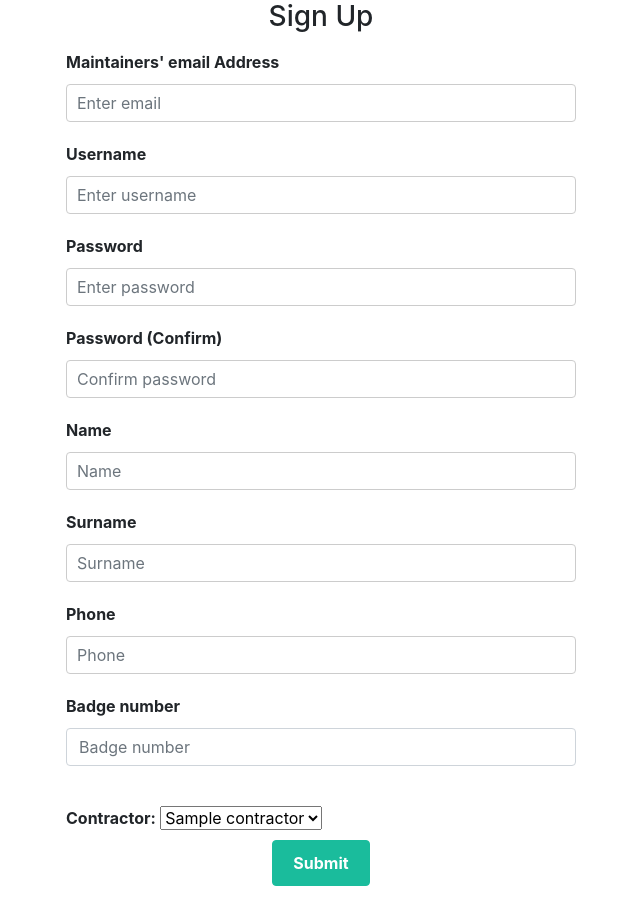
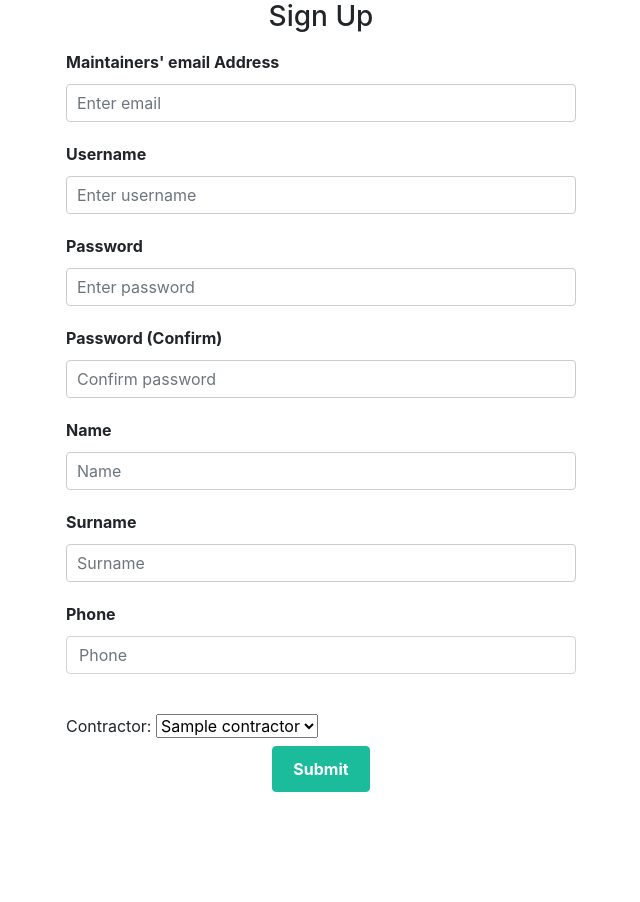
Before and after one commit to gucio123/ZSTwP, a Flask app: page /maintainers/add_maintainer in a window 1280 px wide. Shown: the part 56-958 px from the top of the page, without its empty margins (319-959 px from the left). After the commit the page ends 848 px from the top, so only its background shows below. Run offline with Flask 3, Linux system fonts and the light colour scheme; tables that the repository leaves empty hold one stand-in row (values such as "Sample post"); some libraries are stand-ins or nearby versions.

Commit message:
Adding maintainer now only creates rows in Maintainer table, not in Employee

```diff
--- a/website/templates/add_maintainer.html
+++ b/website/templates/add_maintainer.html
@@ -67,27 +67,29 @@
        <div class="form-group">
         <label for="phone">Phone</label>
         <input
-          type="password"
+          type="number"
           class="form-control"
           id="phone"
           name="phone"
+          min="100000000"
+          max="999999999"
           placeholder="Phone"
         />
-       <div class="form-group">
-        <label for="badge_number">Badge number</label>
-        <input
-          type="number"
-          class="form-control"
-          id="badge_number"
-          name="badge_number"
-          min="10000000000"
-          max="99999999999"
-          placeholder="Badge number"
-        />
+<!--       <div class="form-group">-->
+<!--        <label for="badge_number">Badge number</label>-->
+<!--        <input-->
+<!--          type="number"-->
+<!--          class="form-control"-->
+<!--          id="badge_number"-->
+<!--          name="badge_number"-->
+<!--          min="10000000000"-->
+<!--          max="99999999999"-->
+<!--          placeholder="Badge number"-->
+<!--        />-->
       </div>
       <br />
       <label for="contractor_id">Contractor:</label>
-        <select name="contractor">
+        <select name="contractor" id="contractor_id">
           {% for contractor in contractors %}
             <option value="{{ contractor }}" SELECTED>{{ contractor }}</option>
           {% endfor %}
--- a/website/view/maintainers.py
+++ b/website/view/maintainers.py
@@ -20,13 +20,13 @@ def assign_maintainer_to_contractor():
         name = request.form.get('name')
         surname = request.form.get('surname')
         phone = request.form.get('phone')
-        badge_number = request.form.get('badge_number')
+        # badge_number = request.form.get('badge_number')
         contractor = request.form['contractor']
         contractor_id = Contractor.query.filter_by(company_name=contractor).first().id
 
         check_mail = User.query.filter_by(email=email).first()
         check_user = User.query.filter_by(username=username).first()
-        check_badge = Employee.query.filter_by(badge_number=badge_number).first()
+        # check_badge = Employee.query.filter_by(badge_number=badge_number).first()
         if check_mail:
             flash('Email address already exists, try again', category='error')
             return redirect(url_for('/add_maintainer.assign_maintainer_to_contractor'))
@@ -36,17 +36,17 @@ def assign_maintainer_to_contractor():
         if pswd1 != pswd2:
             flash('Passwords do not match, check password!', category='error')
             return redirect(url_for("/add_maintainer.assign_maintainer_to_contractor"))
-        if check_badge:
-            flash('This badge number is already in use, try again.', category='error')
-            return redirect(url_for("/add_maintainer.assign_maintainer_to_contractor"))
+        # if check_badge:
+        #     flash('This badge number is already in use, try again.', category='error')
+        #     return redirect(url_for("/add_maintainer.assign_maintainer_to_contractor"))
 
         else:
             try:
 
-                result_employee = db.session.execute(text(
-                    'INSERT INTO employee (name, surname, phone, badge_number) VALUES (:name, :surname, :phone, :badge_number)'),
-                                            {'name': name, 'surname': surname, 'phone': phone,
-                                             'badge_number': badge_number})
+                # result_employee = db.session.execute(text(
+                #     'INSERT INTO employee (name, surname, phone, badge_number) VALUES (:name, :surname, :phone, :badge_number)'),
+                #                             {'name': name, 'surname': surname, 'phone': phone,
+                #                              'badge_number': badge_number})
 
                 result_maintainer = db.session.execute(text(
                     'INSERT INTO maintainer (name, surname, phone, contractor_id) VALUES (:name, :surname, :phone, :contractor_id)'),
@@ -54,7 +54,7 @@ def assign_maintainer_to_contractor():
                                              'contractor_id': contractor_id})
 
                 new_user = User(email=email, username=username,
-                                password=generate_password_hash(pswd1, method='sha256'), employee_id=result_employee.lastrowid,
+                                password=generate_password_hash(pswd1, method='sha256'),
                                 maintainer_id=result_maintainer.lastrowid, isAdmin=False, isOperator=False)
 
                 db.session.add(new_user)
```
